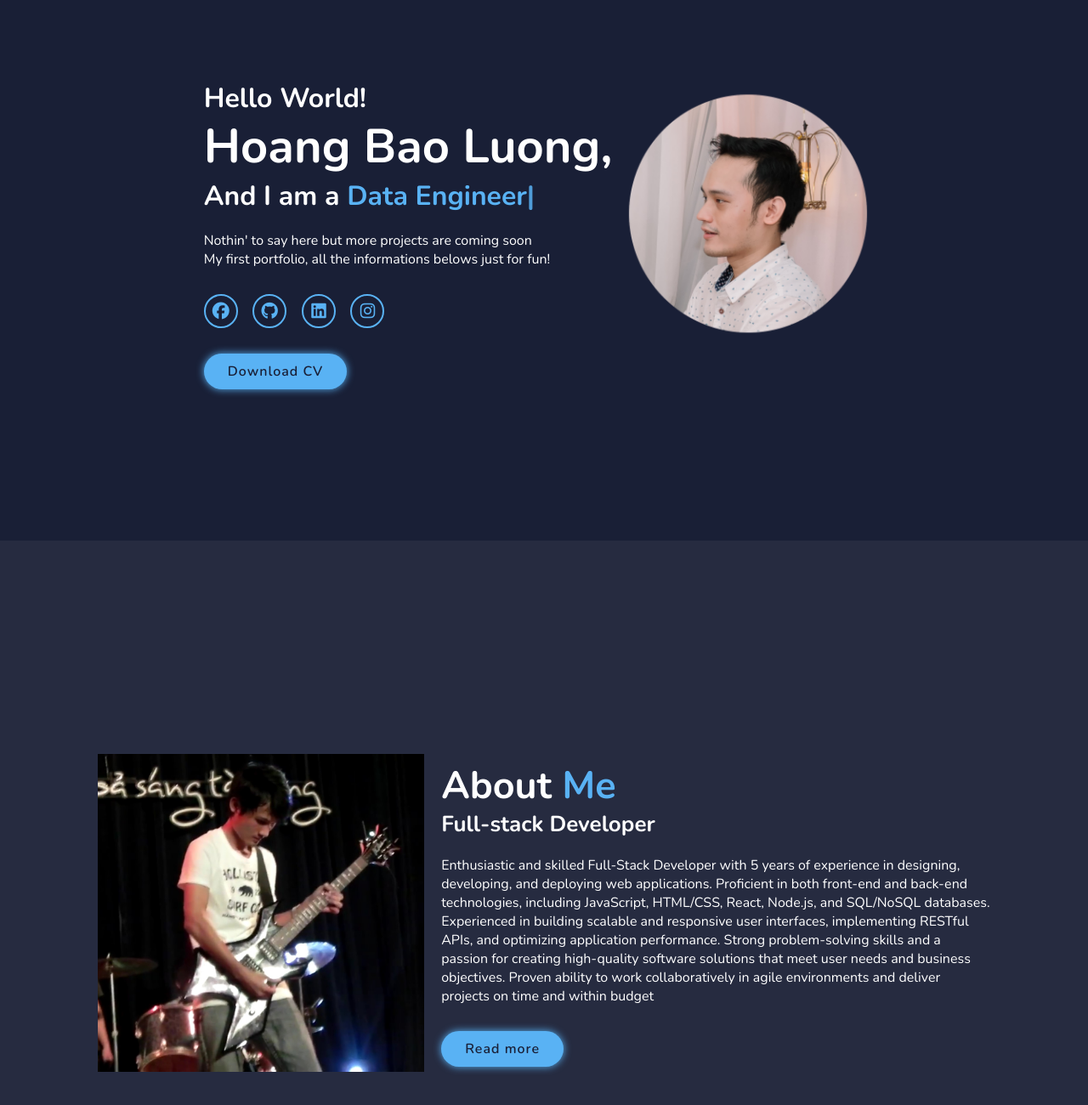
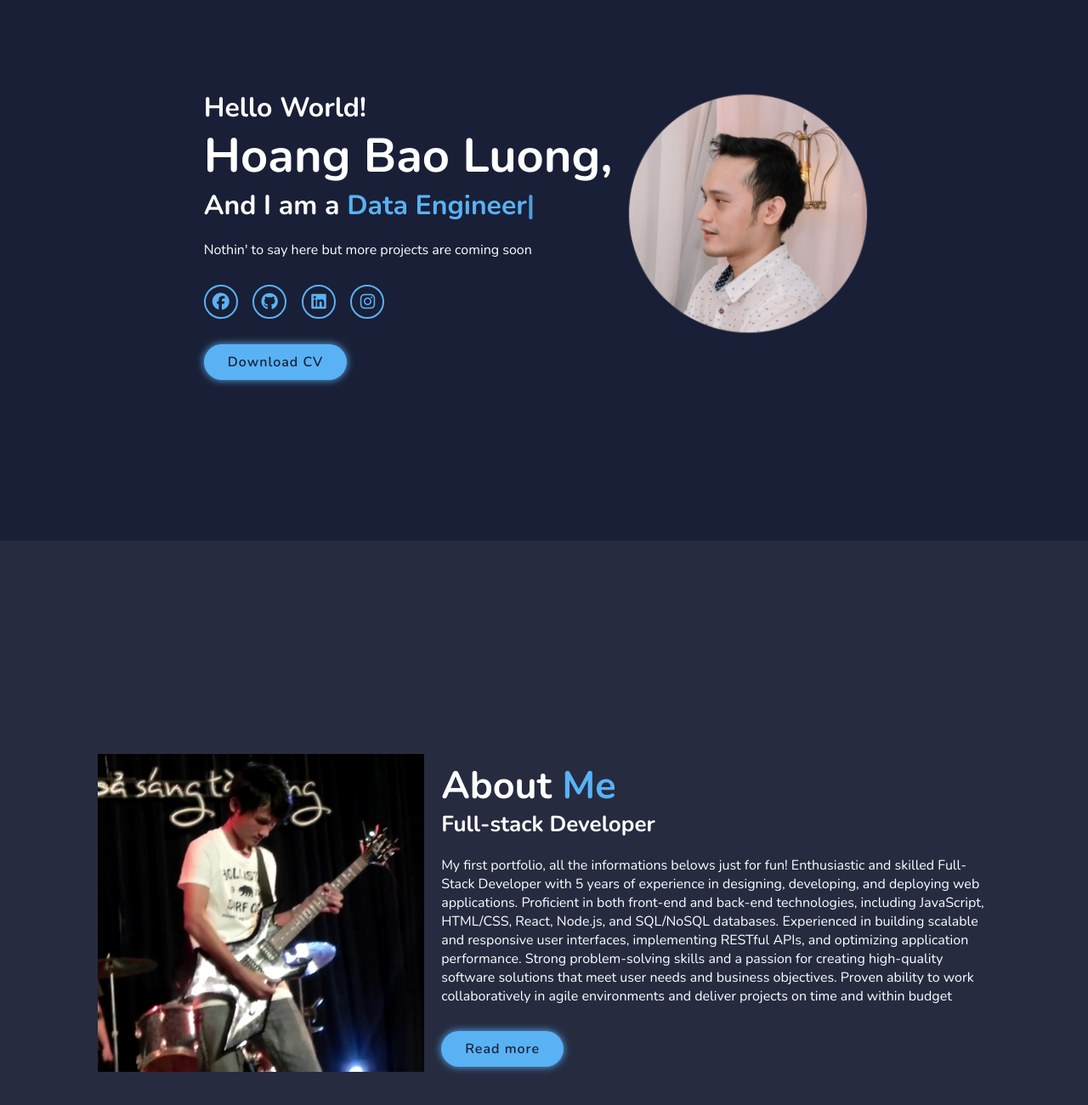
Before and after one commit to DoctorXz/portfolio, a plain HTML site: page index.html in a window 1280 px wide. Shown: the part 164-1464 px from the top of the page at 85% size. Drawn offline with nearby package versions, Linux system fonts and the light colour scheme.

Commit message:
Update index.html

```diff
--- a/index.html
+++ b/index.html
@@ -34,7 +34,6 @@
         <h1>Hoang Bao Luong,</h1>
         <h3>And I am a <span class = "multiple-text"></span></h3>
         <p>Nothin' to say here but more projects are coming soon</p>
-        <p>My first portfolio, all the informations belows just for fun!</p>
         <div class="social-media">
             <a href="#"><i class="fa-brands fa-facebook"></i></a>
             <a href="#"><i class="fa-brands fa-github"></i></a>
@@ -59,7 +58,7 @@
         <div class="about-content">
             <h2 class="heading">About <span>Me</span></h2>
             <h3>Full-stack Developer</h3>
-            <p>Enthusiastic and skilled Full-Stack Developer with 5 years of experience in designing, developing, and deploying web applications. Proficient in both front-end and back-end technologies, including JavaScript, HTML/CSS, React, Node.js, and SQL/NoSQL databases. Experienced in building scalable and responsive user interfaces, implementing RESTful APIs, and optimizing application performance. Strong problem-solving skills and a passion for creating high-quality software solutions that meet user needs and business objectives. Proven ability to work collaboratively in agile environments and deliver projects on time and within budget</p>
+            <p>My first portfolio, all the informations belows just for fun! Enthusiastic and skilled Full-Stack Developer with 5 years of experience in designing, developing, and deploying web applications. Proficient in both front-end and back-end technologies, including JavaScript, HTML/CSS, React, Node.js, and SQL/NoSQL databases. Experienced in building scalable and responsive user interfaces, implementing RESTful APIs, and optimizing application performance. Strong problem-solving skills and a passion for creating high-quality software solutions that meet user needs and business objectives. Proven ability to work collaboratively in agile environments and deliver projects on time and within budget</p>
             <a href="#" class="btn">Read more</a>
         </div>
     </section>
```
